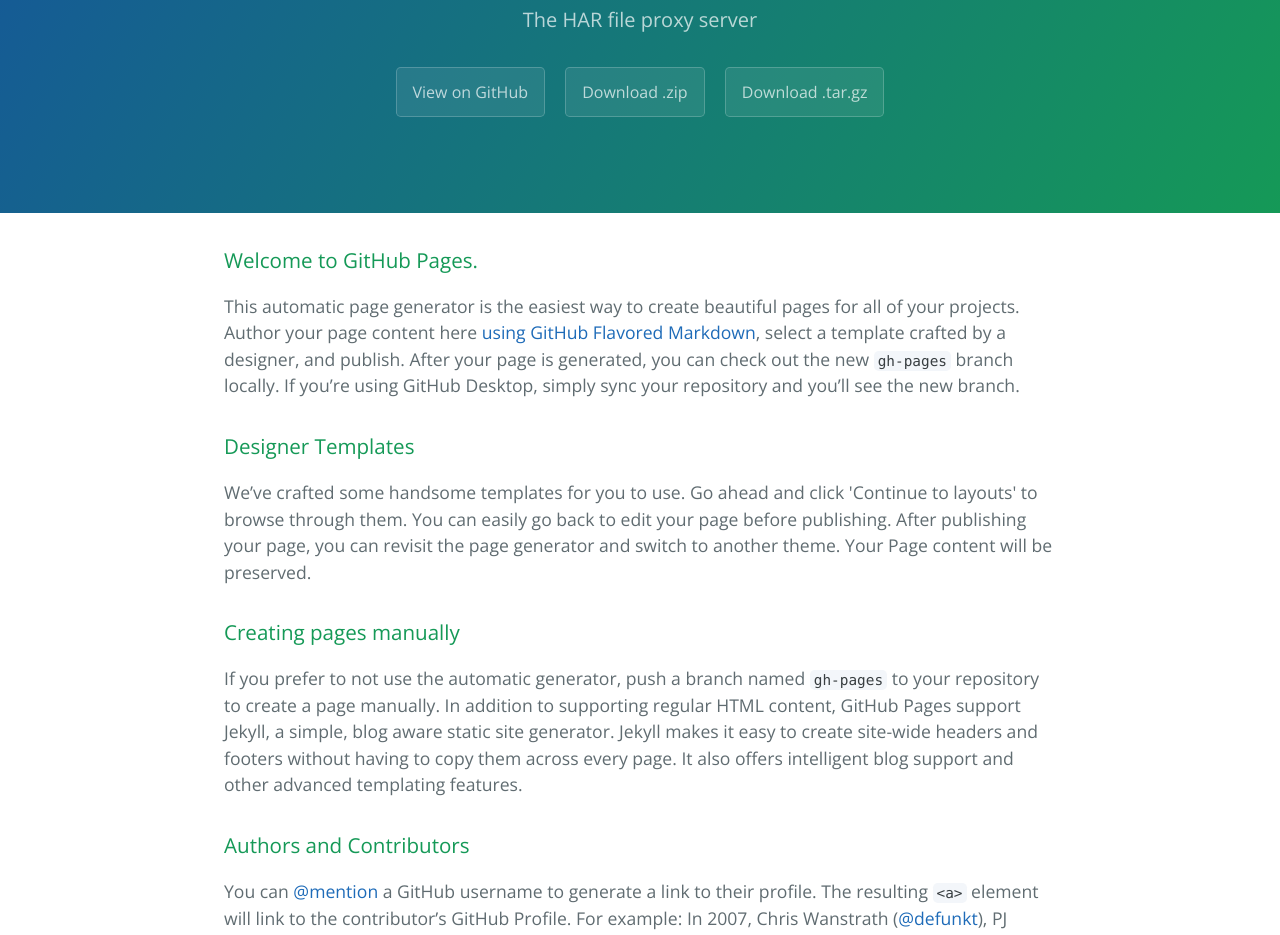
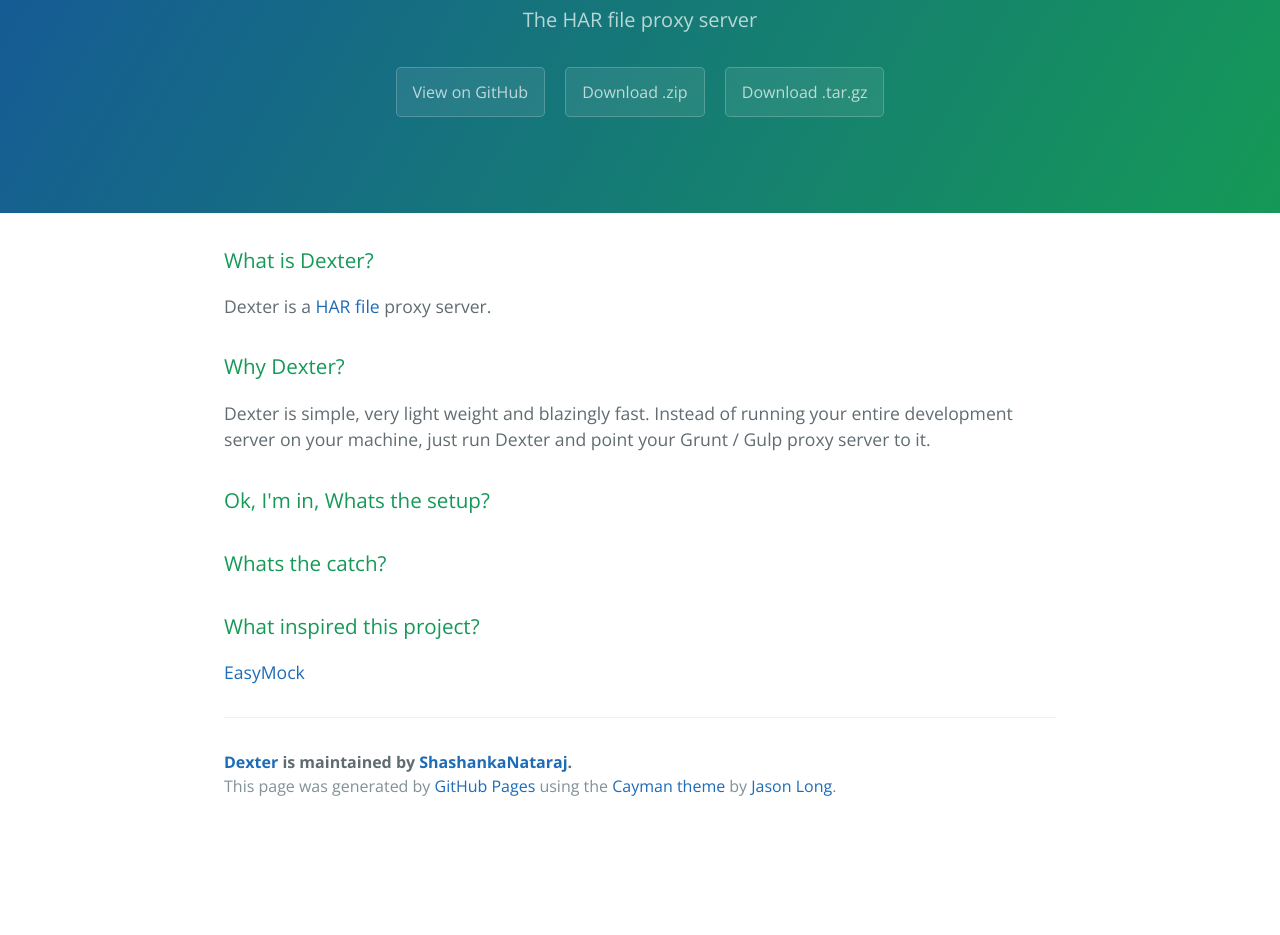
Before and after one commit to ShashankaNataraj/Dexter, a plain HTML site: page index.html in a window 1280 px wide. Shown: the part 170-1105 px from the top of the page. After the commit the page ends 1000 px from the top, so only its background shows below. Drawn offline with nearby package versions, Linux system fonts and the light colour scheme.

```diff
--- a/index.html
+++ b/index.html
@@ -2,7 +2,7 @@
 <html lang="en-us">
   <head>
     <meta charset="UTF-8">
-    <title>Yama by ShashankaNataraj</title>
+    <title>Dexter by ShashankaNataraj</title>
     <meta name="viewport" content="width=device-width, initial-scale=1">
     <link rel="stylesheet" type="text/css" href="stylesheets/normalize.css" media="screen">
     <link href='https://fonts.googleapis.com/css?family=Open+Sans:400,700' rel='stylesheet' type='text/css'>
@@ -11,41 +11,37 @@
   </head>
   <body>
     <section class="page-header">
-      <h1 class="project-name">Yama</h1>
+      <h1 class="project-name">Dexter</h1>
       <h2 class="project-tagline">The HAR file proxy server</h2>
-      <a href="https://github.com/ShashankaNataraj/Yama" class="btn">View on GitHub</a>
-      <a href="https://github.com/ShashankaNataraj/Yama/zipball/master" class="btn">Download .zip</a>
-      <a href="https://github.com/ShashankaNataraj/Yama/tarball/master" class="btn">Download .tar.gz</a>
+      <a href="https://github.com/ShashankaNataraj/Dexter" class="btn">View on GitHub</a>
+      <a href="https://github.com/ShashankaNataraj/Dexter/zipball/master" class="btn">Download .zip</a>
+      <a href="https://github.com/ShashankaNataraj/Dexter/tarball/master" class="btn">Download .tar.gz</a>
     </section>
 
     <section class="main-content">
       <h3>
-<a id="welcome-to-github-pages" class="anchor" href="#welcome-to-github-pages" aria-hidden="true"><span aria-hidden="true" class="octicon octicon-link"></span></a>Welcome to GitHub Pages.</h3>
+<a id="what-is-dexter" class="anchor" href="#what-is-dexter" aria-hidden="true"><span aria-hidden="true" class="octicon octicon-link"></span></a>What is Dexter?</h3>
 
-<p>This automatic page generator is the easiest way to create beautiful pages for all of your projects. Author your page content here <a href="https://guides.github.com/features/mastering-markdown/">using GitHub Flavored Markdown</a>, select a template crafted by a designer, and publish. After your page is generated, you can check out the new <code>gh-pages</code> branch locally. If you’re using GitHub Desktop, simply sync your repository and you’ll see the new branch.</p>
+<p>Dexter is a <a href="https://www.maxcdn.com/one/visual-glossary/har-file/">HAR file</a> proxy server.</p>
 
 <h3>
-<a id="designer-templates" class="anchor" href="#designer-templates" aria-hidden="true"><span aria-hidden="true" class="octicon octicon-link"></span></a>Designer Templates</h3>
+<a id="why-dexter" class="anchor" href="#why-dexter" aria-hidden="true"><span aria-hidden="true" class="octicon octicon-link"></span></a>Why Dexter?</h3>
 
-<p>We’ve crafted some handsome templates for you to use. Go ahead and click 'Continue to layouts' to browse through them. You can easily go back to edit your page before publishing. After publishing your page, you can revisit the page generator and switch to another theme. Your Page content will be preserved.</p>
+<p>Dexter is simple, very light weight and blazingly fast. Instead of running your entire development server on your machine, just run Dexter and point your Grunt / Gulp proxy server to it.</p>
 
 <h3>
-<a id="creating-pages-manually" class="anchor" href="#creating-pages-manually" aria-hidden="true"><span aria-hidden="true" class="octicon octicon-link"></span></a>Creating pages manually</h3>
-
-<p>If you prefer to not use the automatic generator, push a branch named <code>gh-pages</code> to your repository to create a page manually. In addition to supporting regular HTML content, GitHub Pages support Jekyll, a simple, blog aware static site generator. Jekyll makes it easy to create site-wide headers and footers without having to copy them across every page. It also offers intelligent blog support and other advanced templating features.</p>
+<a id="ok-im-in-whats-the-setup" class="anchor" href="#ok-im-in-whats-the-setup" aria-hidden="true"><span aria-hidden="true" class="octicon octicon-link"></span></a>Ok, I'm in, Whats the setup?</h3>
 
 <h3>
-<a id="authors-and-contributors" class="anchor" href="#authors-and-contributors" aria-hidden="true"><span aria-hidden="true" class="octicon octicon-link"></span></a>Authors and Contributors</h3>
-
-<p>You can <a href="https://help.github.com/articles/basic-writing-and-formatting-syntax/#mentioning-users-and-teams" class="user-mention">@mention</a> a GitHub username to generate a link to their profile. The resulting <code>&lt;a&gt;</code> element will link to the contributor’s GitHub Profile. For example: In 2007, Chris Wanstrath (<a href="https://github.com/defunkt" class="user-mention">@defunkt</a>), PJ Hyett (<a href="https://github.com/pjhyett" class="user-mention">@pjhyett</a>), and Tom Preston-Werner (<a href="https://github.com/mojombo" class="user-mention">@mojombo</a>) founded GitHub.</p>
+<a id="whats-the-catch" class="anchor" href="#whats-the-catch" aria-hidden="true"><span aria-hidden="true" class="octicon octicon-link"></span></a>Whats the catch?</h3>
 
 <h3>
-<a id="support-or-contact" class="anchor" href="#support-or-contact" aria-hidden="true"><span aria-hidden="true" class="octicon octicon-link"></span></a>Support or Contact</h3>
+<a id="what-inspired-this-project" class="anchor" href="#what-inspired-this-project" aria-hidden="true"><span aria-hidden="true" class="octicon octicon-link"></span></a>What inspired this project?</h3>
 
-<p>Having trouble with Pages? Check out our <a href="https://help.github.com/pages">documentation</a> or <a href="https://github.com/contact">contact support</a> and we’ll help you sort it out.</p>
+<p><a href="https://github.com/CyberAgent/node-easymock">EasyMock</a></p>
 
       <footer class="site-footer">
-        <span class="site-footer-owner"><a href="https://github.com/ShashankaNataraj/Yama">Yama</a> is maintained by <a href="https://github.com/ShashankaNataraj">ShashankaNataraj</a>.</span>
+        <span class="site-footer-owner"><a href="https://github.com/ShashankaNataraj/Dexter">Dexter</a> is maintained by <a href="https://github.com/ShashankaNataraj">ShashankaNataraj</a>.</span>
 
         <span class="site-footer-credits">This page was generated by <a href="https://pages.github.com">GitHub Pages</a> using the <a href="https://github.com/jasonlong/cayman-theme">Cayman theme</a> by <a href="https://twitter.com/jasonlong">Jason Long</a>.</span>
       </footer>
```
Also changed, not shown: params.json (+2 -2 lines).
